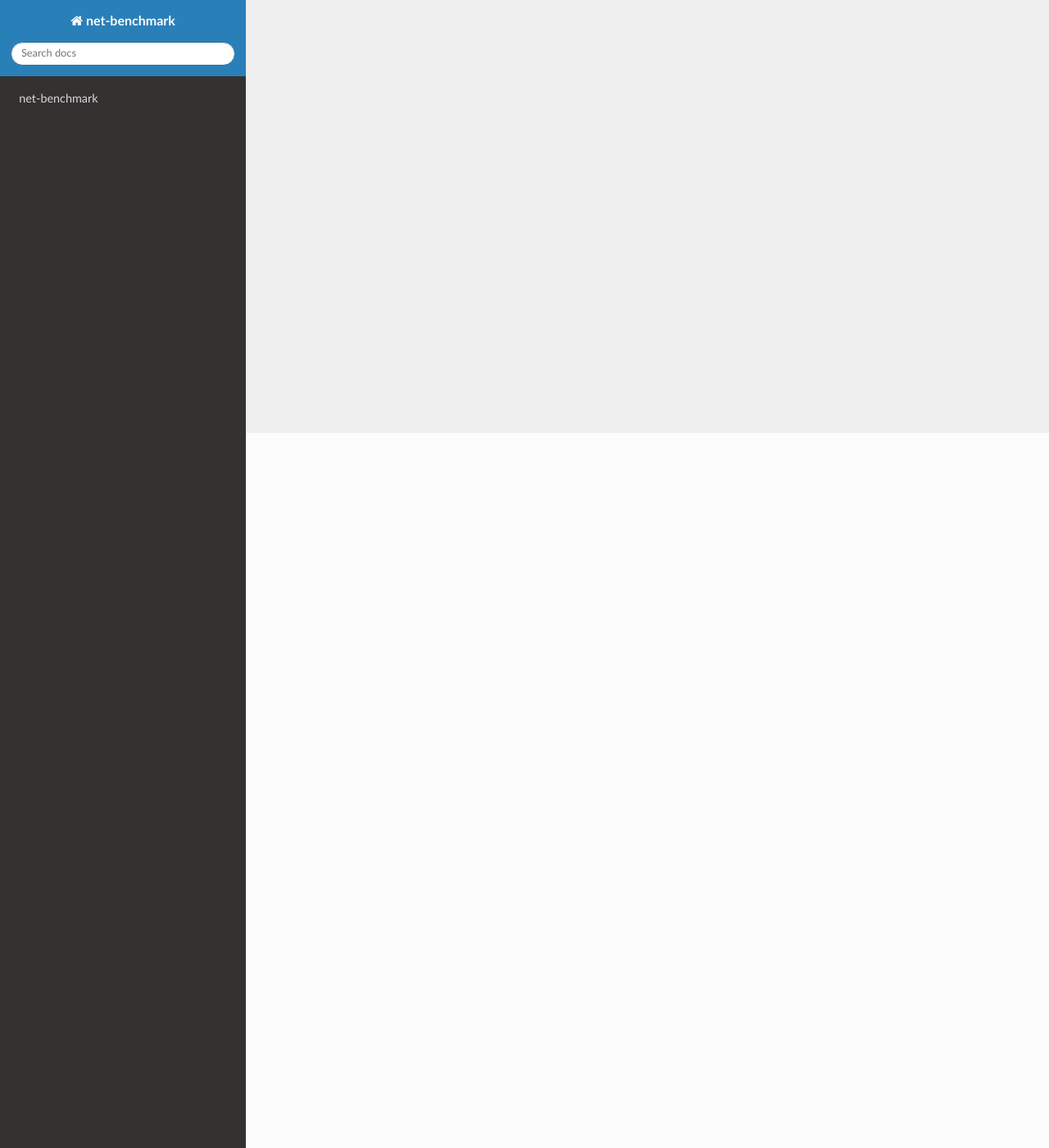
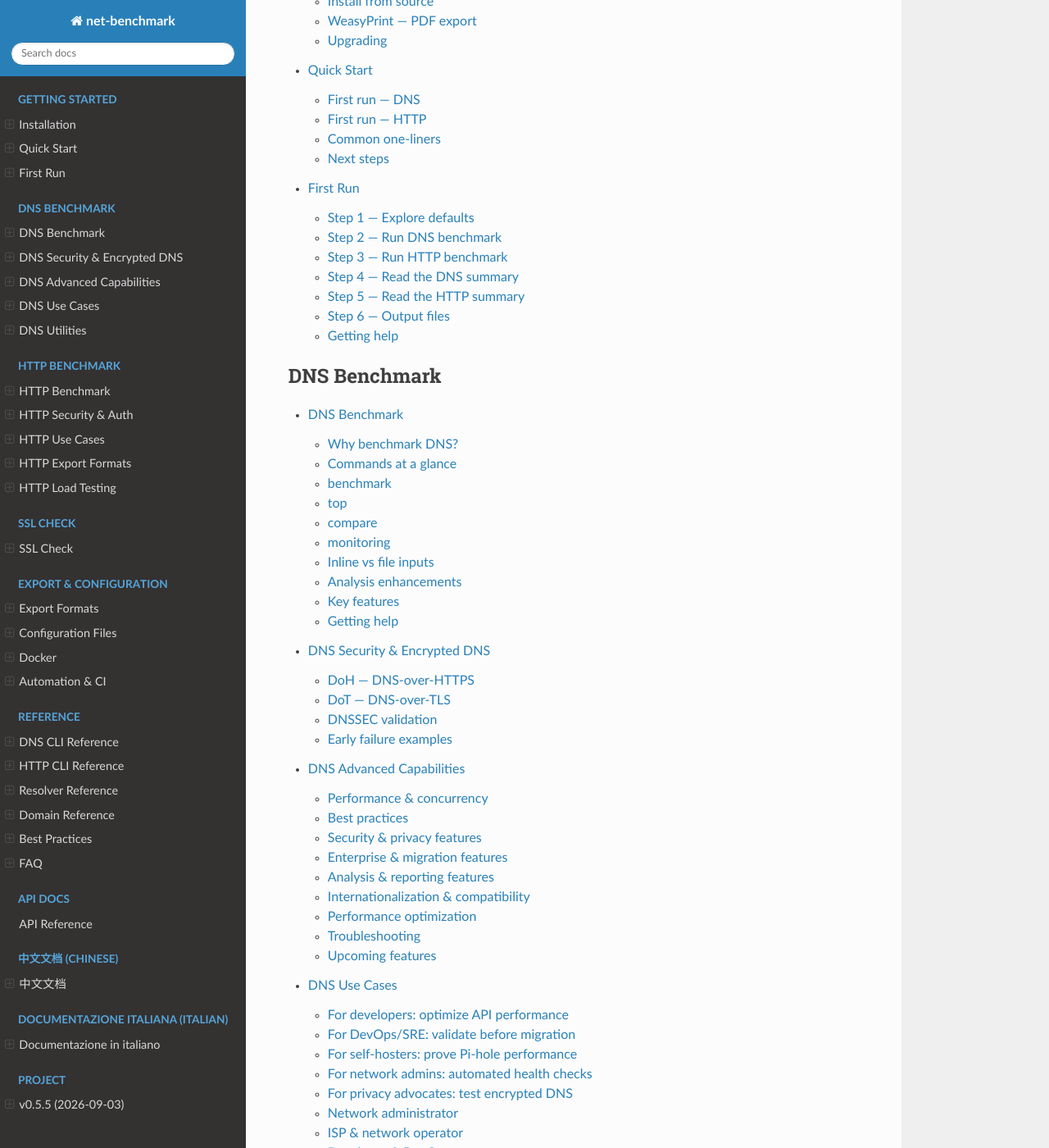
Before and after one commit to net-benchmark/net-benchmark, a Sphinx documentation site: the page built from docs/source/index.rst, in a window 1280 px wide and 1400 px high, scrolled down 872 px. Shown: the whole window at 82% size. Built offline with Sphinx 7.4.7 and the Read the Docs theme 3.1.0, drawn with Linux system fonts in a browser that asks for light colours; some of the changed text lies outside the part shown.

Commit message:
docs(rst): fix formatting and restore missing content in index.rst

```diff
--- a/docs/source/index.rst
+++ b/docs/source/index.rst
@@ -52,3 +52,93 @@ and via Homebrew (``brew tap net-benchmark/net-benchmark``) — see :doc:`guides
    **net-benchmark** is the successor to
    `dns-benchmark-tool <https://github.com/net-benchmark/dns-benchmark-tool>`_.
    The ``dns-benchmark`` command still works as a backward-compatible alias.
+
+----
+
+.. toctree::
+   :maxdepth: 2
+   :caption: Getting Started
+
+   guides/installation
+   guides/quickstart
+   guides/first-run
+
+.. toctree::
+   :maxdepth: 2
+   :caption: DNS Benchmark
+
+   guides/dns-benchmark
+   guides/dns-security-encrypted
+   guides/dns-advanced
+   guides/dns-use-cases
+   guides/dns-utilities
+
+.. toctree::
+   :maxdepth: 2
+   :caption: HTTP Benchmark
+
+   guides/http-benchmark
+   guides/http-security-auth
+   guides/http-use-cases
+   guides/http-exports
+   guides/http-load-test
+
+.. toctree::
+   :maxdepth: 1
+   :caption: SSL Check
+
+   guides/ssl-check
+
+.. toctree::
+   :maxdepth: 2
+   :caption: Export & Configuration
+
+   guides/export-formats
+   guides/configuration-files
+   guides/docker
+   guides/automation-ci
+
+.. toctree::
+   :maxdepth: 2
+   :caption: Reference
+
+   reference/cli-dns
+   reference/cli-http
+   reference/resolvers
+   reference/domains
+   reference/best-practices
+   reference/faq
+
+.. toctree::
+   :maxdepth: 1
+   :caption: API Docs
+
+   api/modules
+
+.. toctree::
+   :maxdepth: 1
+   :caption: 中文文档 (Chinese)
+
+   zh/index
+
+.. toctree::
+   :maxdepth: 1
+   :caption: Documentazione italiana (Italian)
+
+   it/index
+
+.. toctree::
+   :maxdepth: 1
+   :caption: Project
+
+   changelog
+   contributing
+   security
+
+
+Indices and tables
+==================
+
+* :ref:`genindex`
+* :ref:`modindex`
+* :ref:`search`
```
